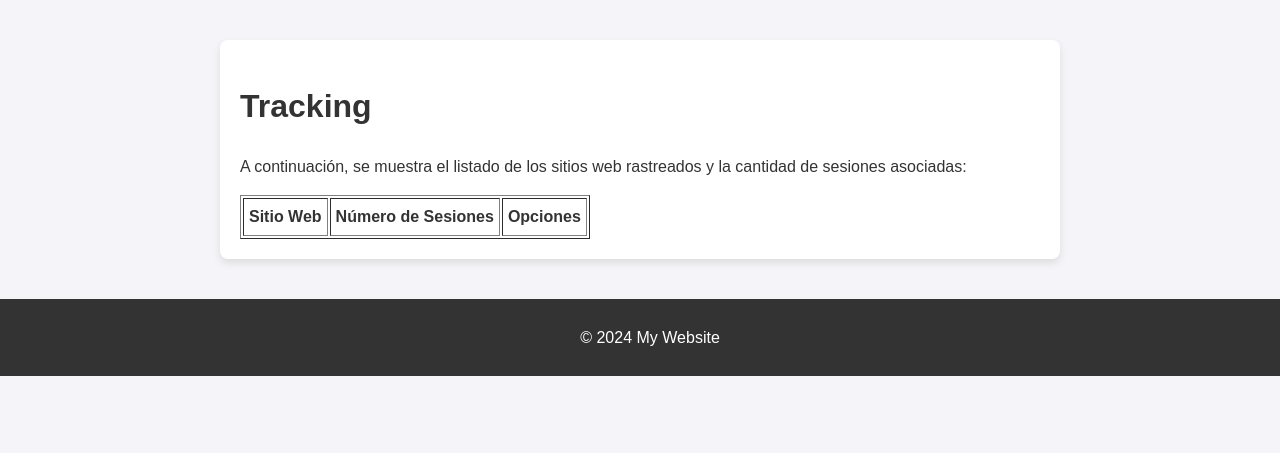
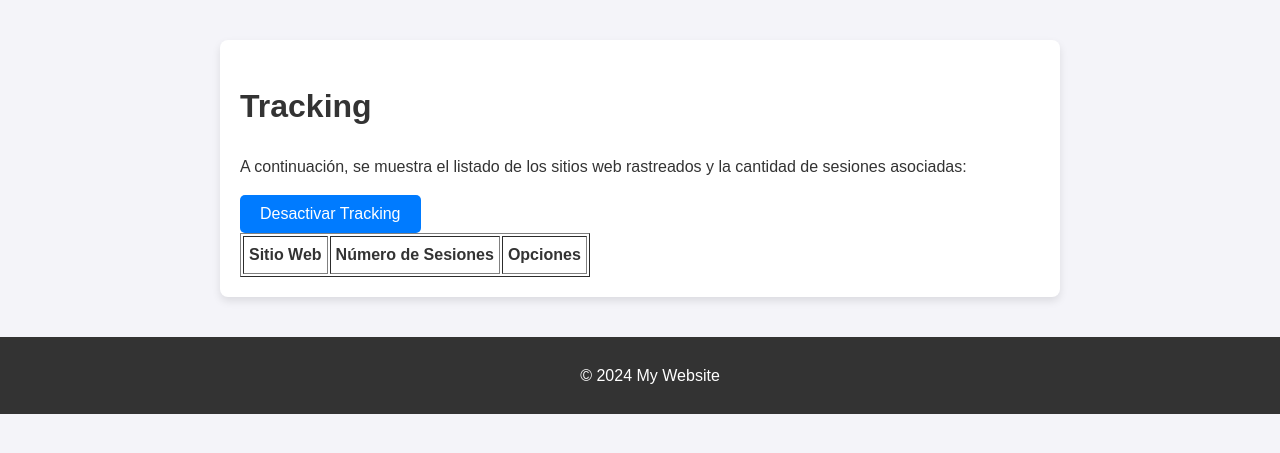
Before and after one commit to JesusGar13/ubu-replay, a Flask app: page /tracking in a window 1280 px wide. Shown: the part 42-495 px from the top of the page. Run offline with Flask 3, Linux system fonts and the light colour scheme; data comes from the database, SQL or seed files in the repository; lists and menus that the app fills with data are empty.

Commit message:
Cambio en el modelo html

```diff
--- a/app/__init__.py
+++ b/app/__init__.py
@@ -80,6 +80,8 @@ def create_app():
     def tracking():
         db = SingleConexionBD()
         user_id = session.get('user_id')
+        # Verificar si el tracking está habilitado (por ejemplo, a través de una configuración en la base de datos o sesión)
+        tracking_enabled = session.get('tracking_enabled', True)
 
         # Obtener el conteo de sesiones por sitio web
         tracked_sites = []
@@ -94,7 +96,17 @@ def create_app():
                 "num_sessions": num_sessions
             })
 
-        return render_template('tracking.html', tracked_sites=tracked_sites)
+        # Obtener el estado del tracking desde la sesión
+        tracking_enabled = session.get('tracking_enabled', True)
+        return render_template(
+            'tracking.html',
+            tracked_sites=tracked_sites,
+            tracking_enabled=tracking_enabled
+        )
+
+        #return render_template('tracking.html', tracked_sites=tracked_sites, tracking_enabled=tracking_enabled)
+
+
 
     @app.route('/track_session')
     def track_session():
@@ -180,8 +192,6 @@ def create_app():
         return jsonify({'message': 'Pagina web eliminada correctamente'}), 200
 
 
-
-
     @app.route('/session/<int:session_id>')
     def view_session(session_id):
         db = SingleConexionBD()
@@ -201,6 +211,20 @@ def create_app():
         }
         return render_template('view_session.html', interactions=interactions)
 
+    @app.route('/toggle_tracking', methods=['POST'])
+    def toggle_tracking():
+        try:
+            # Recibe el estado desde el frontend
+            data = request.json
+            enable = data.get('enable')
+
+            # Guarda el estado en la sesión (puedes usar una base de datos si prefieres persistencia)
+            session['tracking_enabled'] = enable
+
+            message = "Tracking activado" if enable else "Tracking desactivado"
+            return jsonify({'message': message}), 200
+        except Exception as e:
+            return jsonify({'error': str(e)}), 400
 
 
     return app
--- a/app/static/base.css
+++ b/app/static/base.css
@@ -51,3 +51,51 @@ body {
     bottom: 0;
     width: 100%;
 }
+/* Botones Generales */
+button {
+    padding: 10px 20px;
+    font-size: 16px;
+    border: none;
+    border-radius: 5px;
+    cursor: pointer;
+    background-color: #007BFF; /* Azul */
+    color: white;
+    transition: background-color 0.3s ease, transform 0.2s ease;
+}
+
+button:hover {
+    background-color: #0056b3; /* Azul oscuro en hover */
+    transform: scale(1.05);
+}
+
+button:disabled {
+    background-color: #d6d6d6;
+    cursor: not-allowed;
+    color: #666;
+}
+
+/* Botón de Tracking Activo */
+button.tracking-active {
+    background-color: #28a745; /* Verde */
+    color: white;
+}
+
+button.tracking-active:hover {
+    background-color: #218838; /* Verde oscuro */
+}
+
+/* Botón de Tracking Inactivo */
+button.tracking-inactive {
+    background-color: #dc3545; /* Rojo */
+    color: white;
+}
+
+button.tracking-inactive:hover {
+    background-color: #c82333; /* Rojo oscuro */
+}
+
+/* Contenedor del Botón */
+.tracking-container {
+    text-align: center;
+    margin: 20px 0;
+}
--- a/app/templates/base.html
+++ b/app/templates/base.html
@@ -42,5 +42,9 @@
     <footer class="footer">
         <p>&copy; 2024 My Website</p>
     </footer>
+    <!-- Bloque para Scripts -->
+    {% block scripts %}
+    {% endblock %}
+
 </body>
 </html>
--- a/app/templates/tracking.html
+++ b/app/templates/tracking.html
@@ -5,6 +5,11 @@
 {% block content %}
     <h1>Tracking</h1>
     <p>A continuación, se muestra el listado de los sitios web rastreados y la cantidad de sesiones asociadas:</p>
+
+    <!-- Botón para Activar/Desactivar Tracking -->
+    <button id="toggleTrackingButton" data-tracking="{{ 'true' if tracking_enabled else 'false' }}">
+        {{ 'Desactivar Tracking' if tracking_enabled else 'Activar Tracking' }}
+    </button>
 
     <table border="1" cellpadding="5">
         <thead>
@@ -26,4 +31,31 @@
             {% endfor %}
         </tbody>
     </table>
+
+    <script>
+        const toggleTrackingButton = document.getElementById('toggleTrackingButton');
+
+        toggleTrackingButton.addEventListener('click', () => {
+            const isTrackingEnabled = toggleTrackingButton.dataset.tracking === 'true';
+
+            fetch('/toggle_tracking', {
+                method: 'POST',
+                headers: {
+                    'Content-Type': 'application/json',
+                },
+                body: JSON.stringify({ enable: !isTrackingEnabled }),
+            })
+            .then(response => response.json())
+            .then(data => {
+                if (data.message) {
+                    // Cambia el estado del botón
+                    toggleTrackingButton.dataset.tracking = (!isTrackingEnabled).toString();
+                    toggleTrackingButton.textContent = isTrackingEnabled ? 'Activar Tracking' : 'Desactivar Tracking';
+                } else {
+                    alert(data.error || 'Error al cambiar el estado del tracking.');
+                }
+            })
+            .catch(error => console.error('Error:', error));
+        });
+    </script>
 {% endblock %}
```
